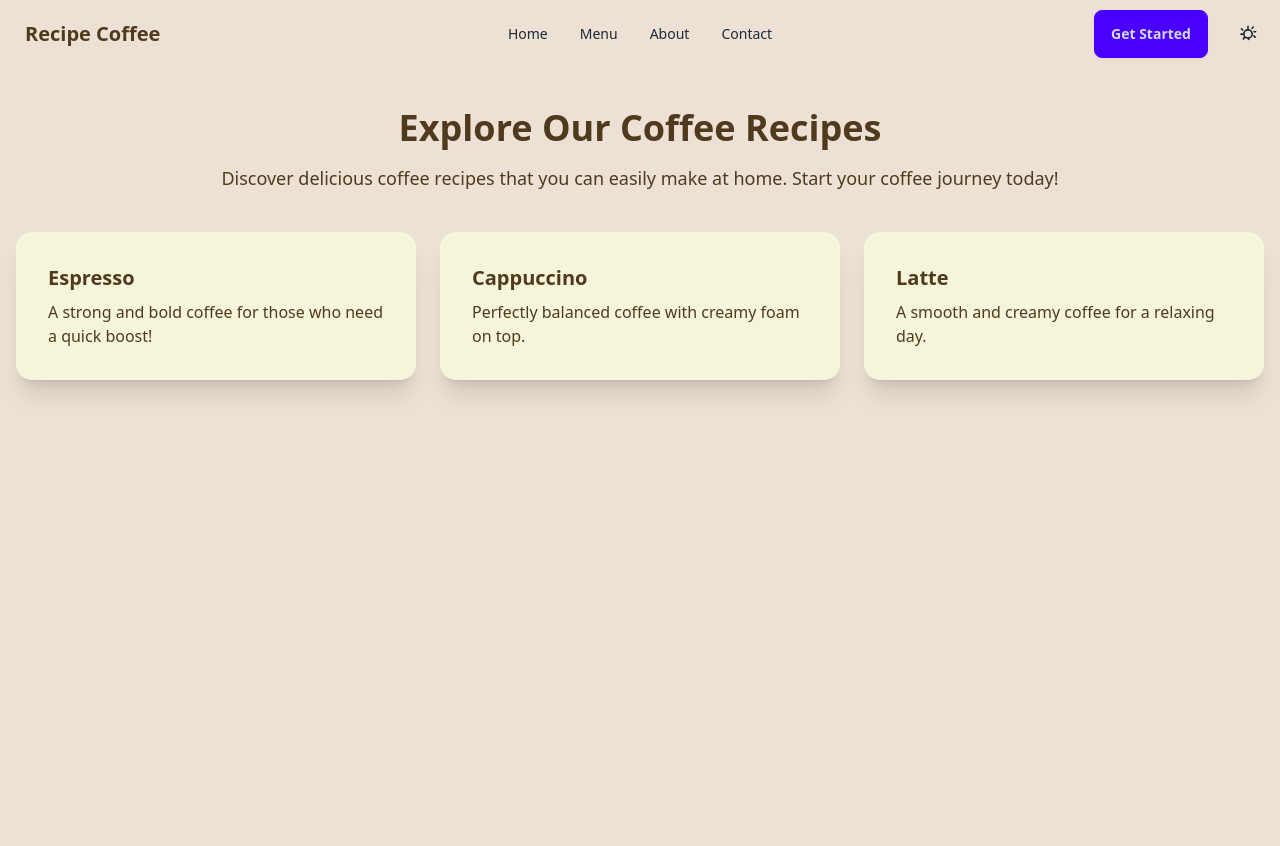
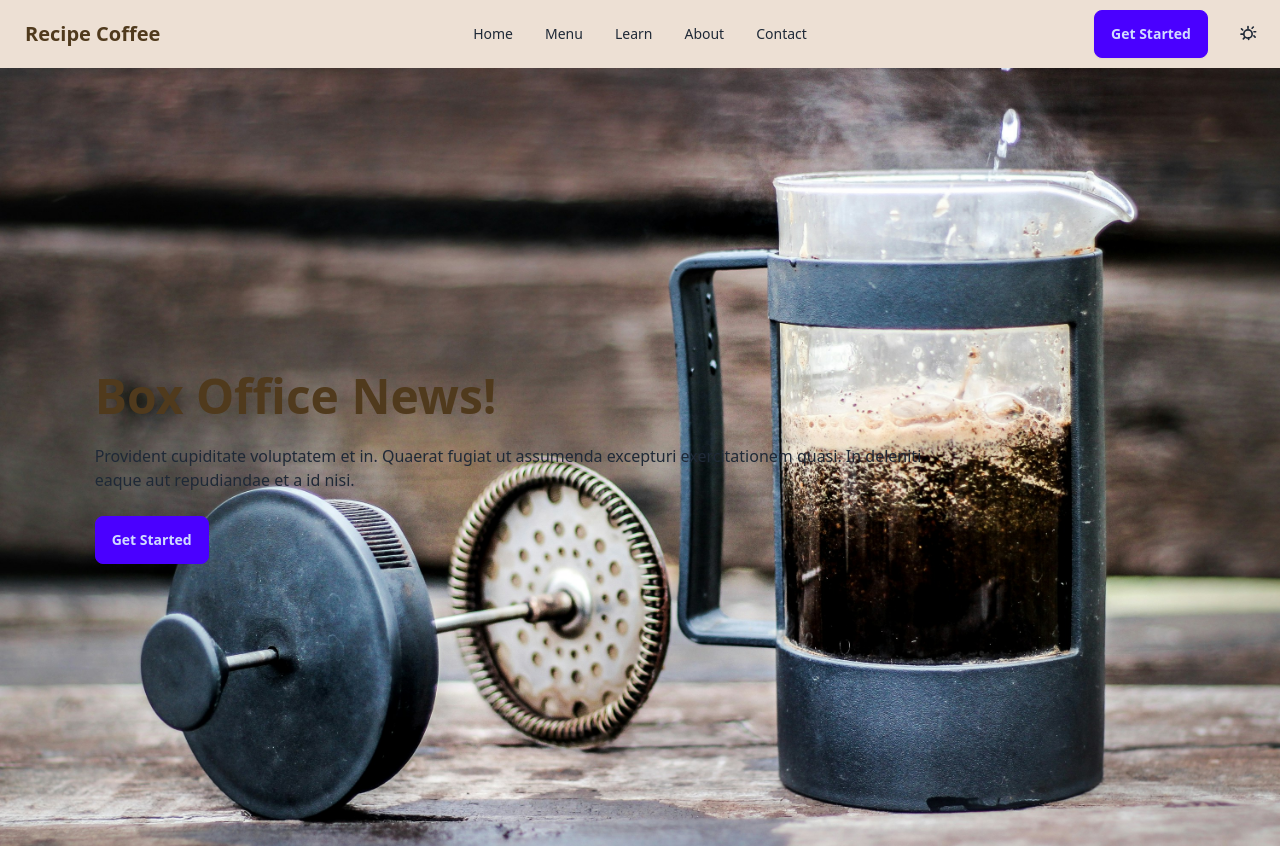
Before and after one commit to AbiPasundan/coffee-recipe-app, a React (Vite) app: page / in a window 1280 px wide. Shown: the top 846 px of the page. Built offline with nearby package versions, Linux system fonts and the light colour scheme.

Commit message:
Experiment

```diff
--- a/src/components/Home.jsx
+++ b/src/components/Home.jsx
@@ -10,51 +10,26 @@ export default function Home() {
   };
 
   return (
+    <>
+      <div
+          style={{
+            backgroundImage: "url(frenchpress.jpg)",
+          }}
+        className="hero bg-coffee-100 dark:bg-darkCoffee-800 min-h-screen">
+        <div className="hero-content flex-col justify-stretch lg:flex-row-reverse">
+          <div>
+            <h1 className="text-5xl text-coffee-800 font-bold dark:text-coffee-50">Box Office News!</h1>
+            <p className="py-6 max-w-[80%]">
+              Provident cupiditate voluptatem et in. Quaerat fugiat ut assumenda excepturi exercitationem
+              quasi. In deleniti eaque aut repudiandae et a id nisi.
+            </p>
+            <button className="btn btn-primary">Get Started</button>
+          </div>
+        </div>
+      </div>
+
+
       <div className="min-h-screen bg-coffee-100 text-coffee-800 dark:bg-darkCoffee-800 dark:text-coffee-50">
-      {/* Header Section */}
-      {/* <header className="bg-coffee-200 dark:bg-darkCoffee-700 py-4 shadow-md">
-        <div className="container mx-auto flex justify-between items-center">
-          <h1 className="text-3xl font-bold">Welcome to Recipe Coffee</h1>
-          <button
-            onClick={toggleTheme}
-            className="btn btn-ghost btn-circle"
-            aria-label="Toggle Dark Mode"
-          >
-            {theme === "light" ? (
-              <svg
-                xmlns="http://www.w3.org/2000/svg"
-                className="h-6 w-6"
-                fill="none"
-                viewBox="0 0 24 24"
-                stroke="currentColor"
-              >
-                <path
-                  strokeLinecap="round"
-                  strokeLinejoin="round"
-                  strokeWidth="2"
-                  d="M12 3v2m6.36-1.36l-1.42 1.42m4.24 4.24h-2m1.36 6.36l-1.42-1.42m-6.36 4.24v-2m-6.36 1.36l1.42-1.42m-4.24-4.24h2m-1.36-6.36l1.42 1.42M12 7a5 5 0 100 10 5 5 0 000-10z"
-                />
-              </svg>
-            ) : (
-              <svg
-                xmlns="http://www.w3.org/2000/svg"
-                className="h-6 w-6"
-                fill="none"
-                viewBox="0 0 24 24"
-                stroke="currentColor"
-              >
-                <path
-                  strokeLinecap="round"
-                  strokeLinejoin="round"
-                  strokeWidth="2"
-                  d="M12 7a5 5 0 100 10 5 5 0 000-10z"
-                />
-              </svg>
-            )}
-          </button>
-        </div>
-      </header> */}
-
         {/* Main Content Section */}
         <main className="container mx-auto py-10 px-4">
           <section className="text-center mb-10">
@@ -90,5 +65,8 @@ export default function Home() {
           </section>
         </main>
       </div>
+
+
+    </>
   );
 }
--- a/src/components/Navbar.jsx
+++ b/src/components/Navbar.jsx
@@ -11,21 +11,22 @@ export default function Navbar() {
   };
 
   return (
-    <div className="navbar bg-coffee-100 shadow-md dark:bg-darkCoffee-800">
+    <div className=" navbar bg-coffee-100 shadow-md dark:bg-darkCoffee-800">
       <div className="navbar-start">
         <a className="btn btn-ghost normal-case text-xl text-coffee-800 dark:text-coffee-50" href="/">
           Recipe Coffee
         </a>
       </div>
-      <div className="navbar-center hidden lg:flex">
+      <div className="navbar-center hidden text-2xl lg:flex">
         <ul className="menu menu-horizontal px-1">
           <li><Link to="/" className="dark:text-coffee-50">Home</Link></li>
           <li><Link to="/menu" className="dark:text-coffee-50">Menu</Link></li>
+          <li><Link to="/learn" className="dark:text-coffee-50">Learn</Link></li>
           <li><Link to="/about" className="dark:text-coffee-50">About</Link></li>
           <li><Link to="/contact" className="dark:text-coffee-50">Contact</Link></li>
         </ul>
       </div>
-      <div className="navbar-end">
+      <div className="navbar-end text-2xl">
         <a className="btn btn-primary" href="#get-started">
           Get Started
         </a>
@@ -52,6 +53,7 @@ export default function Navbar() {
           >
             <li><Link to="/" className="dark:text-coffee-50">Home</Link></li>
             <li><Link to="/menu" className="dark:text-coffee-50">Menu</Link></li>
+            <li><Link to="/learn" className="dark:text-coffee-50">Learn</Link></li>
             <li><Link to="/about" className="dark:text-coffee-50">About</Link></li>
             <li><Link to="/contact" className="dark:text-coffee-50">Contact</Link></li>
           </ul>
--- a/tailwind.config.js
+++ b/tailwind.config.js
@@ -29,6 +29,10 @@ module.exports = {
           900: '#8c8c8c',
         },
       },
+      backgroundImage: {
+        'hero-pattern': "url('https://img.daisyui.com/images/stock/photo-1507358522600-9f71e620c44e.webp')",
+        'footer-texture': "url('/img/footer-texture.png')",
+      }
     },
   },
   plugins: [require('daisyui')],
```
Also changed, not shown: public/frenchpress.jpg (added). Lines whose indentation alone changed are shown as unchanged.
